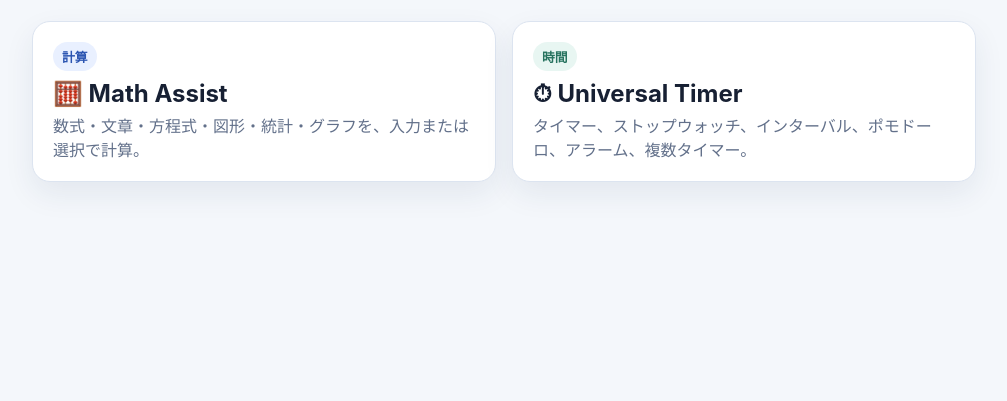
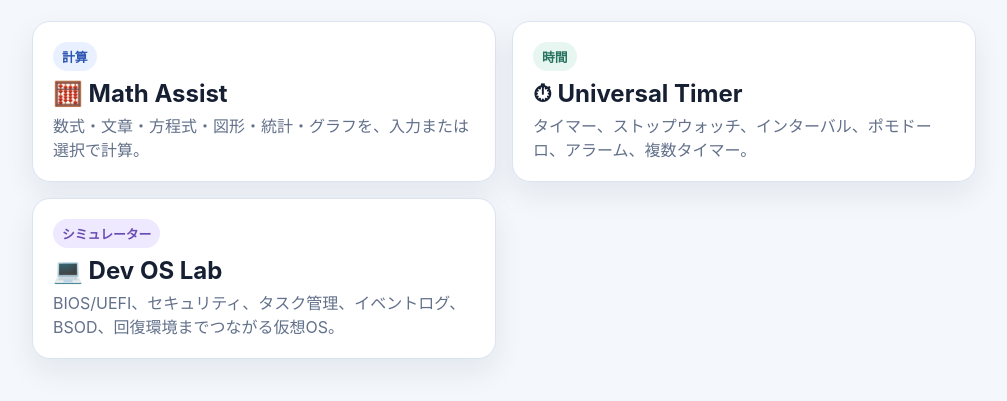
Before and after one commit to fuugafuu/pclocaltool, a plain HTML site: page index.html in a window 1280 px wide. Shown: the part 135-536 px from the top of the page, without its empty margins (136-1143 px from the left). Drawn offline with Linux system fonts and the light colour scheme.

Commit message:
Add Dev OS Lab to tool launcher

```diff
--- a/index.html
+++ b/index.html
@@ -6,7 +6,7 @@
 <title>PC Local Tool</title>
 <style>
 :root{--bg:#f4f7fb;--text:#172033;--muted:#62708a;--line:#dce4f0;--brand:#3567d6}
-*{box-sizing:border-box}body{font-family:-apple-system,BlinkMacSystemFont,"Segoe UI","Yu Gothic UI",Meiryo,sans-serif;background:var(--bg);color:var(--text);margin:0}.wrap{max-width:980px;margin:auto;padding:32px 18px 50px}h1{margin-bottom:4px}.sub{color:var(--muted)}.grid{display:grid;grid-template-columns:repeat(2,minmax(0,1fr));gap:16px;margin-top:24px}.card{display:block;background:#fff;border:1px solid var(--line);border-radius:18px;padding:20px;text-decoration:none;color:inherit;box-shadow:0 12px 30px rgba(31,55,92,.08);transition:.15s transform,.15s box-shadow}.card:hover{transform:translateY(-2px);box-shadow:0 16px 34px rgba(31,55,92,.12)}.card h2{margin:8px 0 5px}.card p{margin:0;color:var(--muted)}.badge{display:inline-block;background:#e9f0ff;color:#2d56b2;border-radius:999px;padding:5px 9px;font-size:.8rem;font-weight:700}.badge.green{background:#e8f6f2;color:#27735f}@media(max-width:650px){.grid{grid-template-columns:1fr}}
+*{box-sizing:border-box}body{font-family:-apple-system,BlinkMacSystemFont,"Segoe UI","Yu Gothic UI",Meiryo,sans-serif;background:var(--bg);color:var(--text);margin:0}.wrap{max-width:980px;margin:auto;padding:32px 18px 50px}h1{margin-bottom:4px}.sub{color:var(--muted)}.grid{display:grid;grid-template-columns:repeat(2,minmax(0,1fr));gap:16px;margin-top:24px}.card{display:block;background:#fff;border:1px solid var(--line);border-radius:18px;padding:20px;text-decoration:none;color:inherit;box-shadow:0 12px 30px rgba(31,55,92,.08);transition:.15s transform,.15s box-shadow}.card:hover{transform:translateY(-2px);box-shadow:0 16px 34px rgba(31,55,92,.12)}.card h2{margin:8px 0 5px}.card p{margin:0;color:var(--muted)}.badge{display:inline-block;background:#e9f0ff;color:#2d56b2;border-radius:999px;padding:5px 9px;font-size:.8rem;font-weight:700}.badge.green{background:#e8f6f2;color:#27735f}.badge.purple{background:#eee9ff;color:#694cb2}@media(max-width:650px){.grid{grid-template-columns:1fr}}
 </style>
 </head>
 <body>
@@ -16,6 +16,7 @@
 <div class="grid">
 <a class="card" href="tools/math-assist/index.html"><span class="badge">計算</span><h2>🧮 Math Assist</h2><p>数式・文章・方程式・図形・統計・グラフを、入力または選択で計算。</p></a>
 <a class="card" href="tools/universal-timer/index.html"><span class="badge green">時間</span><h2>⏱ Universal Timer</h2><p>タイマー、ストップウォッチ、インターバル、ポモドーロ、アラーム、複数タイマー。</p></a>
+<a class="card" href="tools/dev-os/index.html"><span class="badge purple">シミュレーター</span><h2>💻 Dev OS Lab</h2><p>BIOS/UEFI、セキュリティ、タスク管理、イベントログ、BSOD、回復環境までつながる仮想OS。</p></a>
 </div>
 </main>
 </body>
```
